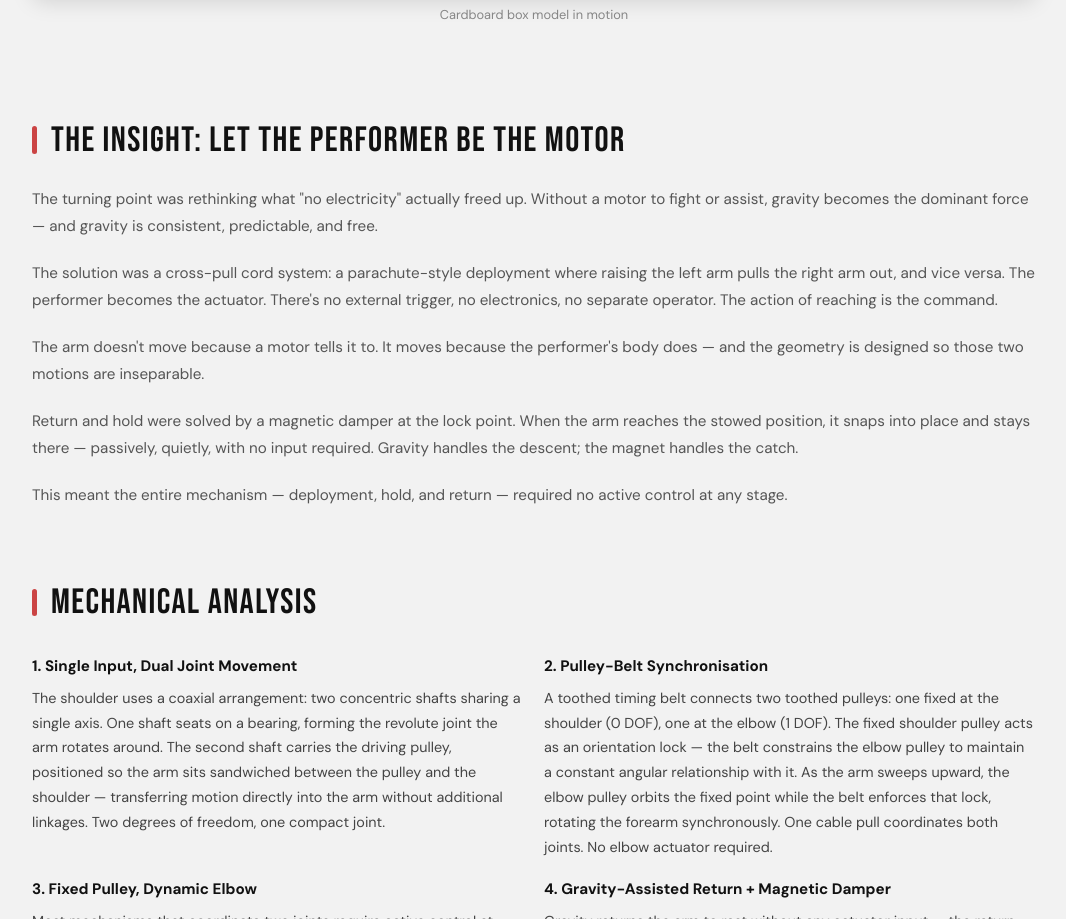
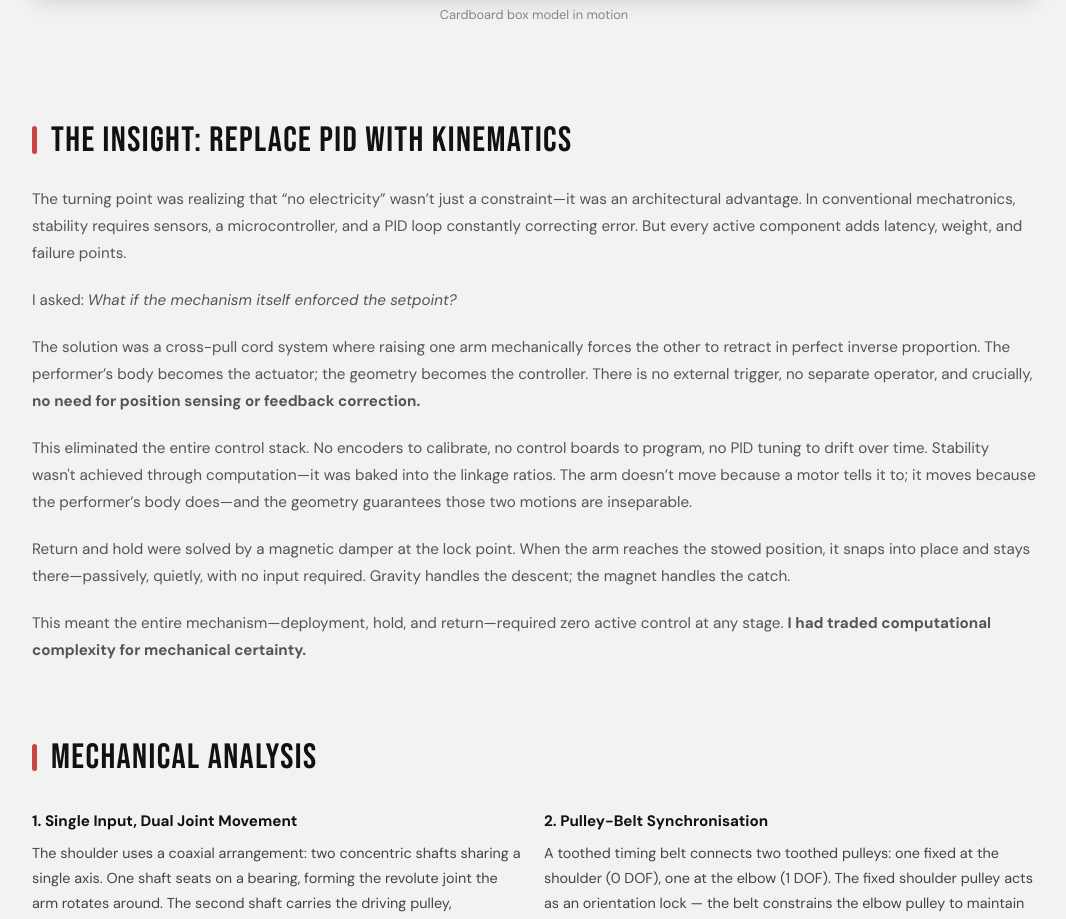
Before and after one commit to joseVidalJimenez/portfolio, a website: page docs/projects/backpack.html in a window 1280 px wide. Shown: the part 3224-4143 px from the top of the page, without its empty margins (106-1172 px from the left). Drawn offline with Linux system fonts and the light colour scheme.

Commit message:
"THE INSIGHT" new title and text edition

```diff
--- a/docs/projects/backpack.html
+++ b/docs/projects/backpack.html
@@ -121,13 +121,14 @@
 				</div>
 
 				<div class="project-section">
-					<h2>The Insight: Let the Performer Be the Motor</h2>
+					<h2>THE INSIGHT: REPLACE PID WITH KINEMATICS</h2>
 					<div class="brief-body">
-						<p class="para">The turning point was rethinking what "no electricity" actually freed up. Without a motor to fight or assist, gravity becomes the dominant force — and gravity is consistent, predictable, and free.</p>
-						<p class="para">The solution was a cross-pull cord system: a parachute-style deployment where raising the left arm pulls the right arm out, and vice versa. The performer becomes the actuator. There's no external trigger, no electronics, no separate operator. The action of reaching is the command.</p>
-						<p class="para">The arm doesn't move because a motor tells it to. It moves because the performer's body does — and the geometry is designed so those two motions are inseparable.</p>
-						<p class="para">Return and hold were solved by a magnetic damper at the lock point. When the arm reaches the stowed position, it snaps into place and stays there — passively, quietly, with no input required. Gravity handles the descent; the magnet handles the catch.</p>
-						<p class="para">This meant the entire mechanism — deployment, hold, and return — required no active control at any stage.</p>
+						<p class="para">The turning point was realizing that “no electricity” wasn’t just a constraint—it was an architectural advantage. In conventional mechatronics, stability requires sensors, a microcontroller, and a PID loop constantly correcting error. But every active component adds latency, weight, and failure points.</p>
+						<p class="para">I asked: <em>What if the mechanism itself enforced the setpoint?</em></p>
+						<p class="para">The solution was a cross-pull cord system where raising one arm mechanically forces the other to retract in perfect inverse proportion. The performer’s body becomes the actuator; the geometry becomes the controller. There is no external trigger, no separate operator, and crucially, <strong>no need for position sensing or feedback correction.</strong></p>
+						<p class="para">This eliminated the entire control stack. No encoders to calibrate, no control boards to program, no PID tuning to drift over time. Stability wasn't achieved through computation—it was baked into the linkage ratios. The arm doesn’t move because a motor tells it to; it moves because the performer’s body does—and the geometry guarantees those two motions are inseparable.</p>
+						<p class="para">Return and hold were solved by a magnetic damper at the lock point. When the arm reaches the stowed position, it snaps into place and stays there—passively, quietly, with no input required. Gravity handles the descent; the magnet handles the catch.</p>
+						<p class="para">This meant the entire mechanism—deployment, hold, and return—required zero active control at any stage. <strong>I had traded computational complexity for mechanical certainty.</strong></p>
 					</div>
 				</div>
 
```
